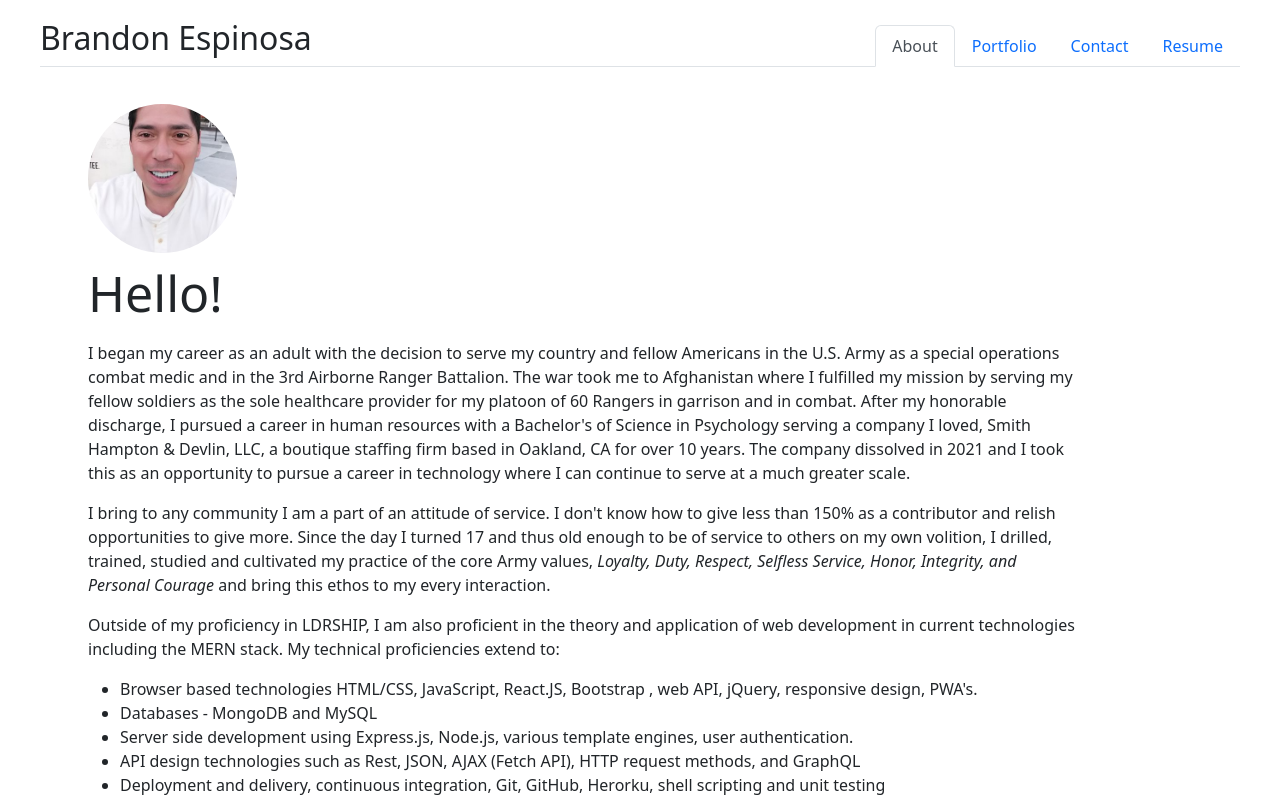
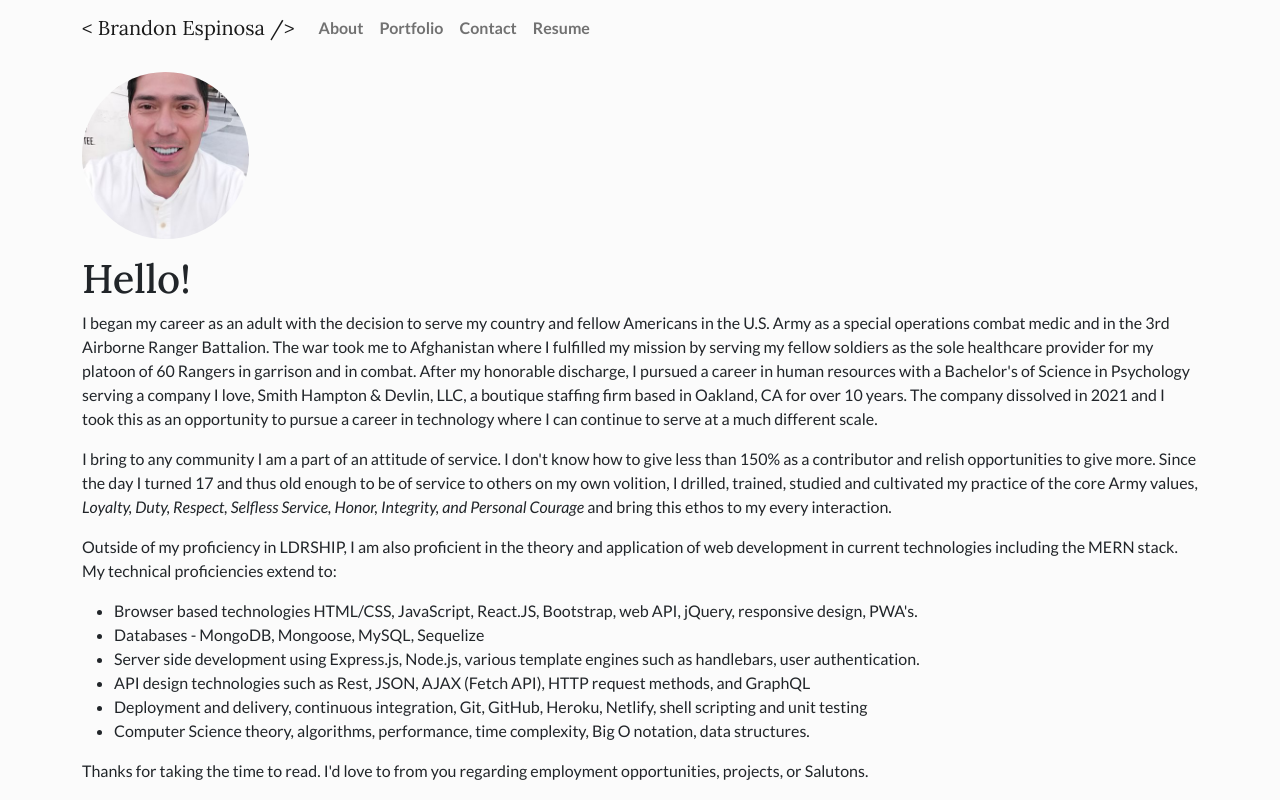
Before and after one commit to espinbrandon49/brandon-espinosa-portfolio, a React (Create React App) app: page / in a window 1280 px wide. Shown: the top 800 px of the page. Built offline with nearby package versions, Linux system fonts and the light colour scheme.

Commit message:
update styling

```diff
--- a/src/components/Header.js
+++ b/src/components/Header.js
@@ -1,32 +1,89 @@
-import React from "react";
+import React, { useState } from "react";
+import Container from 'react-bootstrap/Container';
+import Nav from 'react-bootstrap/Nav';
+import Navbar from 'react-bootstrap/Navbar';
 
-import Name from "./minis/Name";
-import Tab from "react-bootstrap/Tab";
-import Tabs from "react-bootstrap/Tabs";
 
-const styles = {
-  name: {
-    transform: "translateY(-50%)",
-  },
-}
+const Header = ({ page, handlePageChange }) => {
+  const [about, setAbout] = useState(false)
+  const [portfolio, setPortfolio] = useState(false)
+  const [contact, setContact] = useState(false)
+  const [resume, setResume] = useState(false)
 
-const Header = ({page, handlePageChange}) => {
+  const styles = {
+    lato: {
+      fontFamily: 'Lato',
+      fontWeight: "700",
+    }
+  }
+  return (
+    <Navbar bg="" expand="lg">
+      <Container>
+        <Navbar.Brand className="lora" href="#home">&lt; Brandon Espinosa /&gt;</Navbar.Brand>
+        <Navbar.Toggle aria-controls="basic-navbar-nav" />
+        <Navbar.Collapse id="basic-navbar-nav">
+          <Nav variant="pills" className="me-auto" >
 
-  return (
-    <div >
-      <Name />
-      <Tabs
-        activeKey={page}
-        id="uncontrolled-tab-example" className="mb-3 justify-content-end"
-        style={styles.name}
-        onSelect={(page) => handlePageChange(page)}
-      >
-        <Tab eventKey="about" title="About"></Tab>
-        <Tab eventKey="portfolio" title="Portfolio"></Tab>
-        <Tab eventKey="contact" title="Contact" ></Tab>
-        <Tab eventKey="resume" title="Resume" ></Tab>
-      </Tabs>
-    </div>
+            <Nav.Link
+              onClick={() => {
+                handlePageChange("about")
+                setAbout(true)
+                setPortfolio(false)
+                setContact(false)
+                setResume(false)
+              }}
+              eventKey="about"
+              href="#"
+              className={!!about && "white"}
+              style={styles.lato}
+            >
+              About
+            </Nav.Link>
+
+            <Nav.Link
+              onClick={() => {
+                handlePageChange("portfolio")
+                setAbout(false)
+                setPortfolio(true)
+                setContact(false)
+                setResume(false)
+              }}
+              style={styles.lato}
+              eventKey="portfolio"
+              className={!!portfolio && "white"}>
+              Portfolio
+            </Nav.Link>
+
+            <Nav.Link
+              onClick={() => {
+                handlePageChange("contact")
+                setAbout(false)
+                setPortfolio(false)
+                setContact(true)
+                setResume(false)
+              }}
+              style={styles.lato}
+              eventKey="contact"
+              className={!!contact && "white"}>
+              Contact
+            </Nav.Link>
+            <Nav.Link
+              onClick={() => {
+                handlePageChange("resume")
+                setAbout(false)
+                setPortfolio(false)
+                setContact(false)
+                setResume(true)
+              }}
+              style={styles.lato}
+              eventKey="resume"
+              className={!!resume && "white"}>
+              Resume
+            </Nav.Link>
+          </Nav>
+        </Navbar.Collapse>
+      </Container>
+    </Navbar>
   );
 };
 
--- a/src/components/PortfolioContainer.js
+++ b/src/components/PortfolioContainer.js
@@ -1,11 +1,11 @@
 import React, { useState } from 'react';
-
 import About from './pages/About';
 import Portfolio from './pages/Portfolio';
 import Contact from './pages/Contact';
 import Resume from './pages/Resume';
 import Header from './Header';
 import Footer from './Footer';
+import './app.css'
 
 const styles = {
   width: {
@@ -35,8 +35,6 @@ const PortfolioContainer = () => {
   };
 
   const handlePageChange = (page) => setPage(page);
-
-
   return (
     <div className="App" style={styles.width}>
       <Header page={page} handlePageChange={handlePageChange} />
--- /dev/null
+++ b/src/components/app.css
@@ -0,0 +1,29 @@
+@import url('https://fonts.googleapis.com/css2?family=Lato:ital,wght@0,100;0,300;0,400;0,700;0,900;1,100;1,300;1,400;1,700;1,900&family=Lora:ital,wght@0,400;0,500;0,600;0,700;1,400;1,500;1,600;1,700&display=swap');
+
+html,
+body {
+  background-color: #FBFBFB;
+ height: 100%;
+}
+
+.app > footer {
+  position: sticky;
+  top: 100vh;
+}
+
+
+.lora {
+  font-family: 'Lora', serif;
+}
+
+.lato {
+  font-family: 'Lato', sans-serif;
+}
+
+.navLink {
+  font-family: 'Lato', sans-serif;
+}
+
+.white {
+  color: #fff !important;
+}
--- a/src/components/minis/Name.js
+++ /dev/null
@@ -1,17 +0,0 @@
-import React from 'react'
-
-const styles = {
-  name: {
-    transform: "translateY(50%)",
-  },
-}
-
-const Name = () => {
-  return (
-    <h2 className='' style={styles.name}>
-      Brandon Espinosa
-    </h2>
-  )
-}
-
-export default Name
--- a/src/components/minis/Project.js
+++ b/src/components/minis/Project.js
@@ -36,7 +36,6 @@ const Project = () => {
       {Projects.map((project, i) => {
         return (
           <div key={i} className="mb-3">
-
             <img src={require(`../../assets/${project.img}.png`)} alt={project.imgAlt} style={styles.width} />
             <Accordion >
               <Accordion.Item eventKey={i} style={styles.width2} >
--- a/src/components/pages/About.js
+++ b/src/components/pages/About.js
@@ -2,42 +2,32 @@ import React from "react";
 import Icon from "../../assets/brandon.png";
 
 const styles = {
-  about: {
-    display: "flex",
-    flexDirection: "column",
-    maxWidth: "992px",
-    margin: "0 auto",
-    gap: "10px",
-  },
   icon: {
-    width: "15%",
-  },
-  hello: {
-    fontSize: "50px",
+    width: "15%"
   },
 };
 
 const About = () => {
   return (
-    <section style={styles.about} className="mx-5">
-      <img src={Icon} alt="Brandon Espinosa" style={styles.icon} className="fluid rounded-circle" />
-      <h2 style={styles.hello}>Hello!</h2>
+    <section className="container lato">
+      <img src={Icon} alt="Brandon Espinosa" style={styles.icon} className="fluid rounded-circle my-3" />
+      <h2 className="fs-1 lora">Hello!</h2>
       <div>
-        <p>I began my career as an adult with the decision to serve my country and fellow Americans in the U.S. Army as a special operations combat medic and in the 3rd Airborne Ranger Battalion. The war took me to Afghanistan where I fulfilled my mission by serving my fellow soldiers as the sole healthcare provider for my platoon of 60 Rangers in garrison and in combat. After my honorable discharge, I pursued a career in human resources with a Bachelor's of Science in Psychology serving a company I loved, Smith Hampton & Devlin, LLC, a boutique staffing firm based in Oakland, CA for over 10 years.  The company dissolved in 2021 and I took this as an opportunity to pursue a career in technology where I can continue to serve at a much greater scale.</p>
+        <p>I began my career as an adult with the decision to serve my country and fellow Americans in the U.S. Army as a special operations combat medic and in the 3rd Airborne Ranger Battalion. The war took me to Afghanistan where I fulfilled my mission by serving my fellow soldiers as the sole healthcare provider for my platoon of 60 Rangers in garrison and in combat. After my honorable discharge, I pursued a career in human resources with a Bachelor's of Science in Psychology serving a company I love, Smith Hampton & Devlin, LLC, a boutique staffing firm based in Oakland, CA for over 10 years.  The company dissolved in 2021 and I took this as an opportunity to pursue a career in technology where I can continue to serve at a much different scale.</p>
         <p>
           I bring to any community I am a part of an attitude of service. I don't know how to give less than 150% as a contributor and relish opportunities to give more. Since the day I turned 17 and thus old enough to be of service to others on my own volition, I drilled, trained, studied and cultivated my practice of the core Army values,<em> Loyalty, Duty, Respect, Selfless Service, Honor, Integrity, and Personal Courage</em> and bring this ethos to my every interaction.
         </p>
         <p>Outside of my proficiency in LDRSHIP, I am also proficient in the theory and application of web development in current technologies including the MERN stack. My technical proficiencies extend to:</p>
         <ul>
-          <li>Browser based technologies HTML/CSS, JavaScript, React.JS, Bootstrap , web API, jQuery, responsive design, PWA's.</li>
-          <li>Databases - MongoDB and MySQL</li>
-          <li>Server side development using Express.js, Node.js, various template engines, user authentication.</li>
+          <li>Browser based technologies HTML/CSS, JavaScript, React.JS, Bootstrap, web API, jQuery, responsive design, PWA's.</li>
+          <li>Databases - MongoDB, Mongoose, MySQL, Sequelize</li>
+          <li>Server side development using Express.js, Node.js, various template engines such as handlebars, user authentication.</li>
           <li>API design technologies such as Rest, JSON, AJAX (Fetch API), HTTP request methods, and GraphQL</li>
-          <li>Deployment and delivery, continuous integration, Git, GitHub, Herorku, shell scripting and unit testing</li>
+          <li>Deployment and delivery, continuous integration, Git, GitHub, Heroku, Netlify, shell scripting and unit testing</li>
           <li>Computer Science theory, algorithms, performance, time complexity, Big O notation, data structures.</li>
         </ul>
         <p>
-        Thanks for taking the time to read about yours truly.  I'd love to from you regarding employment opportunities, collaborations, or Salutons.
+        Thanks for taking the time to read.  I'd love to from you regarding employment opportunities, projects, or Salutons.
         </p>
 
         Salud, <br/>
--- a/src/components/pages/Contact.js
+++ b/src/components/pages/Contact.js
@@ -2,14 +2,6 @@ import React, { useState } from "react";
 import Button from "react-bootstrap/Button";
 import FloatingLabel from "react-bootstrap/FloatingLabel";
 import Form from "react-bootstrap/Form";
-
-//style
-const styles = {
-  width: {
-    maxWidth: "481px",
-    margin: "0 auto",
-  },
-};
 
 function Contact() {
   const [name, setName] = useState("");
@@ -54,22 +46,20 @@ function Contact() {
   };
 
   return (
-    <Form style={styles.width}>
-
-      <h2 className="mb-3">Contact</h2>
-
+    <Form className="container p-5">
+      <h2 className="mb-3 lora">Contact</h2>
       <FloatingLabel controlId="floatingPassword" label="name">
         <Form.Control
           type="text"
           placeholder="First Name Last Name"
-          className="mb-3"
+          className="mb-3 lato"
           name="name"
           value={name}
           onChange={handleInputChange}
         />
       </FloatingLabel>
 
-      <FloatingLabel controlId="floatingInput" label="email" className="mb-3">
+      <FloatingLabel controlId="floatingInput" label="email" className="mb-3 lato">
         <Form.Control
           type="email"
           placeholder="name@example.com"
@@ -79,7 +69,7 @@ function Contact() {
           />
       </FloatingLabel>
 
-      <FloatingLabel controlId="floatingTextarea2" label="Comments" className="mb-3">
+      <FloatingLabel controlId="floatingTextarea2" label="Comments" className="mb-3 lato">
         <Form.Control
           as="textarea"
           placeholder="Leave a comment here"
@@ -91,7 +81,7 @@ function Contact() {
       </FloatingLabel>
 
       <Button
-        variant="primary"
+        variant="secondary w-100 btn-md lato fs-5"
         type="submit"
         onClick={() => handleFormSubmit()}
         >
```
Also changed, not shown: src/assets/ev-charging-locator.png.
